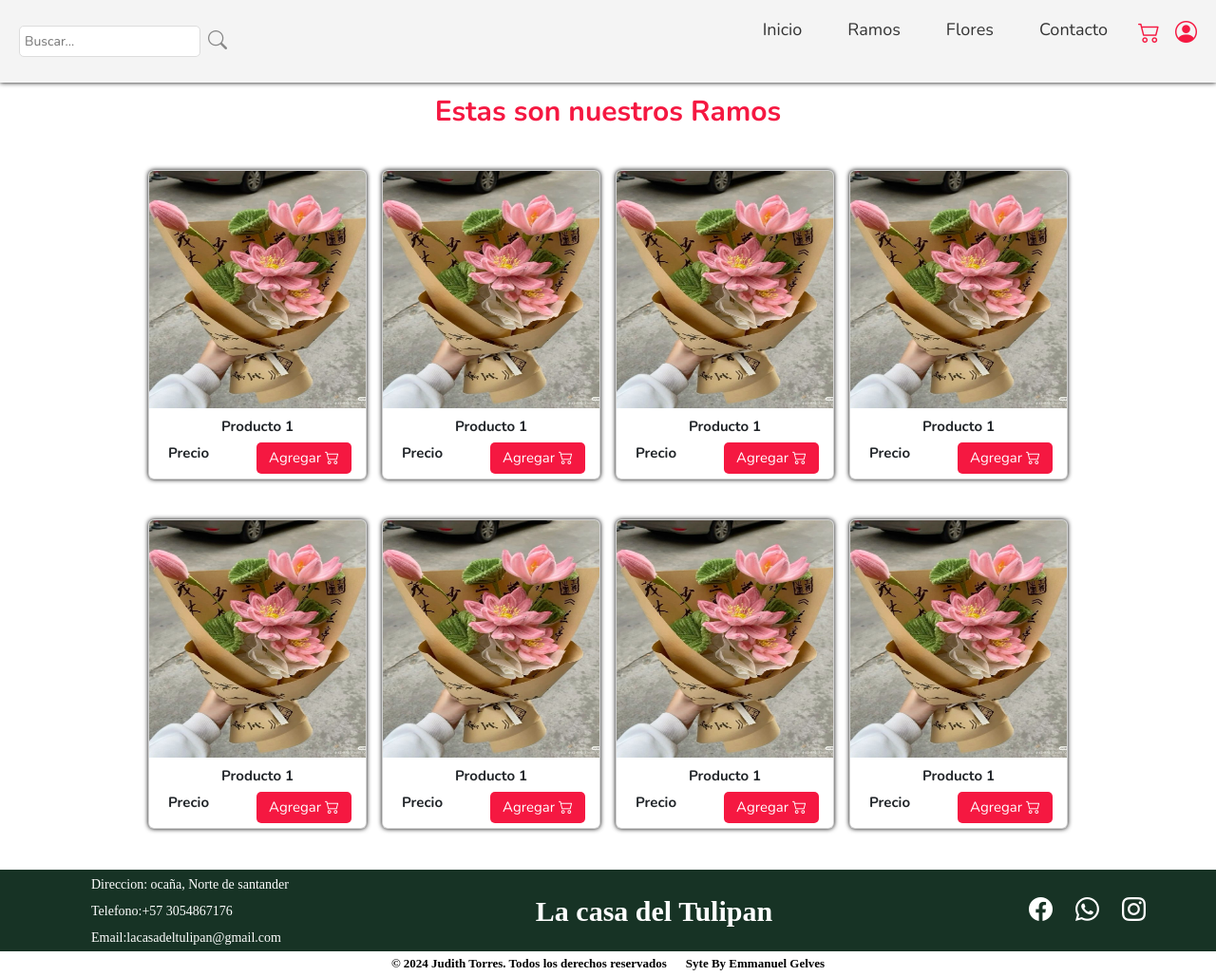
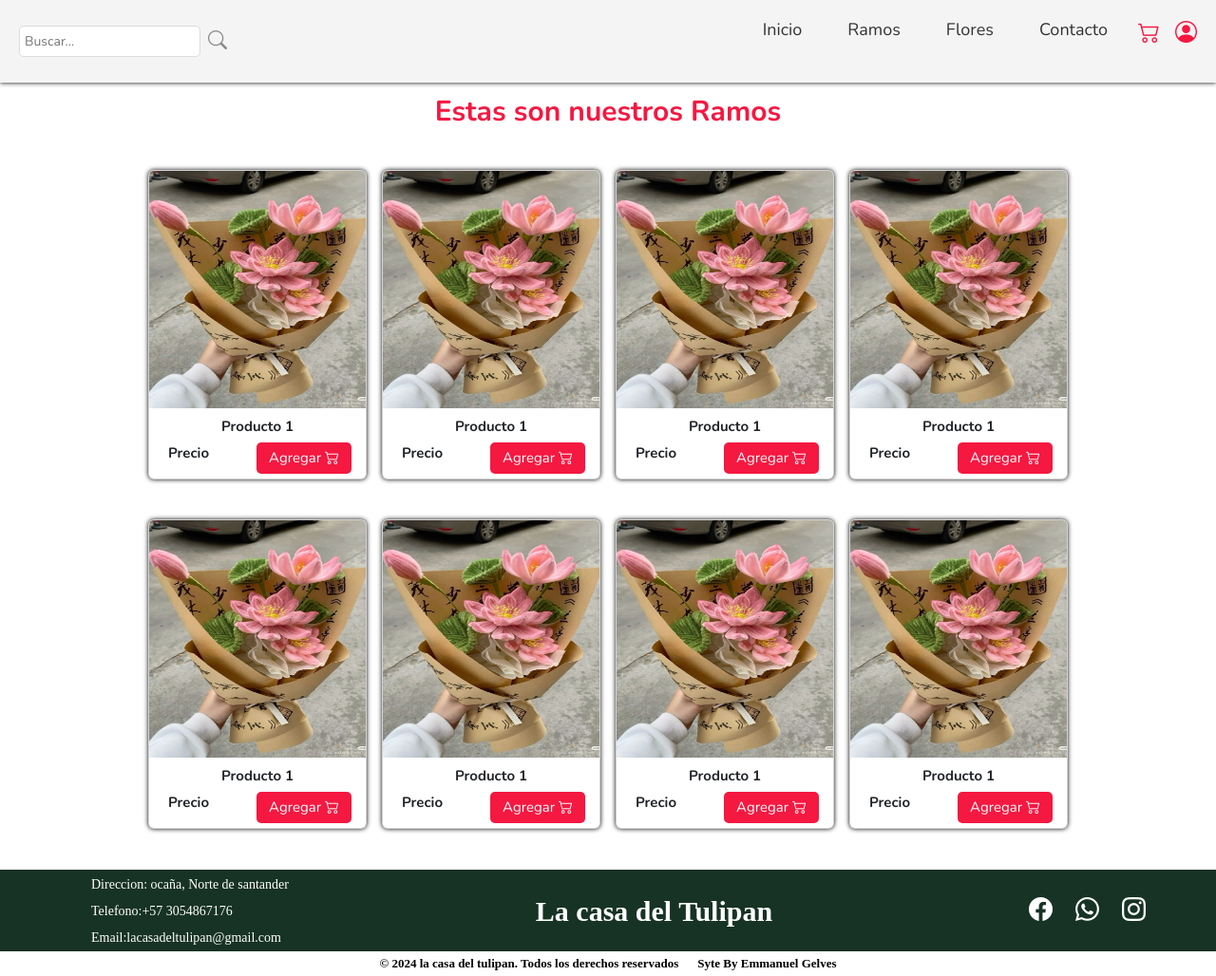
Before and after one commit to GelvesEmmanuel/Githubpages, a plain HTML site: page Pages/ramos.html in a window 1280 px wide. Shown: the whole page at 95% size. Drawn offline with nearby package versions, Linux system fonts and the light colour scheme; a web font is replaced by a local one.

Commit message:
ramos.html

```diff
--- a/Pages/ramos.html
+++ b/Pages/ramos.html
@@ -151,7 +151,7 @@
                 <a class="instagram" href=""><i class="bo bi-instagram"></i> </div></a>
         </section>
         <section class="copy">
-            <p>&copy; 2024 Judith Torres. Todos los derechos reservados  </p><p>Syte By Emmanuel Gelves</p>
+            <p>&copy; 2024 la casa del tulipan. Todos los derechos reservados  </p><p>Syte By Emmanuel Gelves</p>
         </section>
 
     </footer>
```
